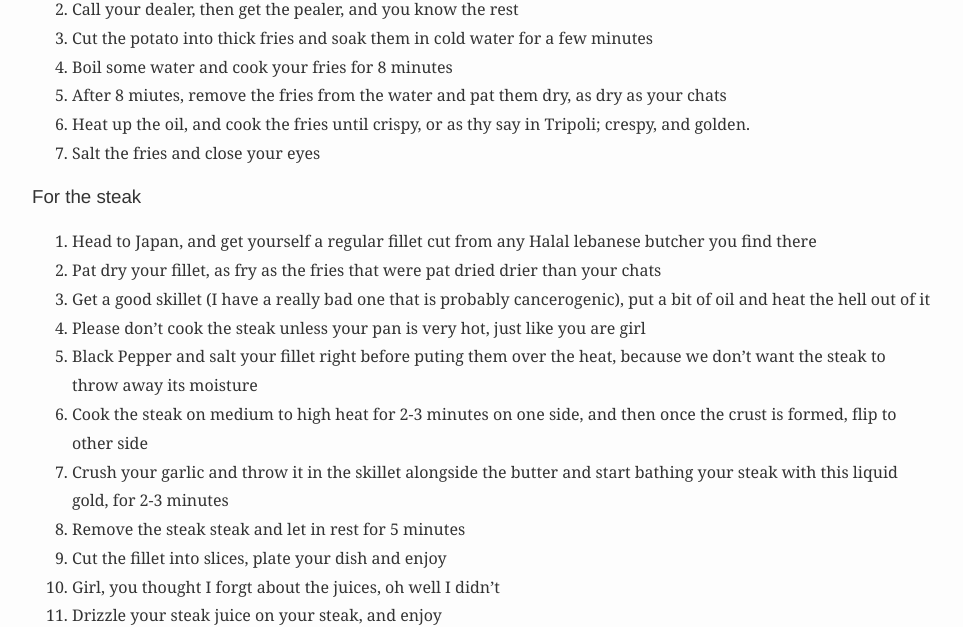
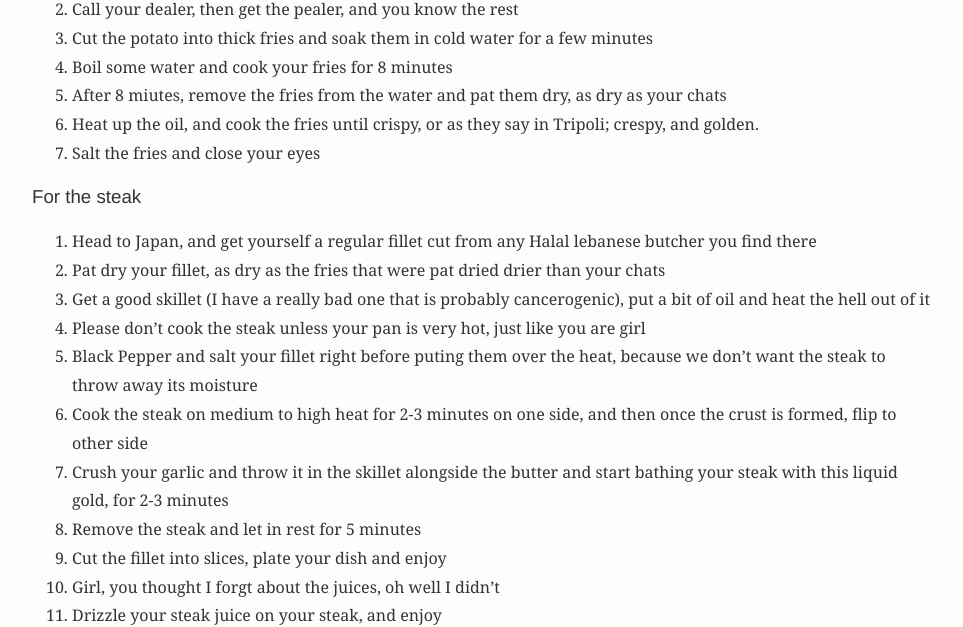
Before and after one commit to AntiLibrary5/nicools-kitchen, a Jekyll site: the page built from _posts/2026-03-28-filet-steak.md, in a window 1280 px wide. Shown: the part 1248-1875 px from the top of the page, without its empty margins (158-1121 px from the left). Built offline with Jekyll 4.4.1, drawn with Linux system fonts in a browser that asks for light colours.

Commit message:
steak and frites maj

```diff
--- a/_posts/2026-03-28-filet-steak.md
+++ b/_posts/2026-03-28-filet-steak.md
@@ -30,18 +30,18 @@ Yesterday I did a blood test, for checkups, turns out I don't have a B12 deficie
 3. Cut the potato into thick fries and soak them in cold water for a few minutes
 4. Boil some water and cook your fries for 8 minutes
 5. After 8 miutes, remove the fries from the water and pat them dry, as dry as your chats
-6. Heat up the oil, and cook the fries until crispy, or as thy say in Tripoli; crespy, and golden.
+6. Heat up the oil, and cook the fries until crispy, or as they say in Tripoli; crespy, and golden.
 7. Salt the fries and close your eyes
 
 ### For the steak
 1. Head to Japan, and get yourself a regular fillet cut from any Halal lebanese butcher you find there
-2. Pat dry your fillet, as fry as the fries that were pat dried drier than your chats
+2. Pat dry your fillet, as dry as the fries that were pat dried drier than your chats
 3. Get a good skillet (I have a really bad one that is probably cancerogenic), put a bit of oil and heat the hell out of it
 4. Please don't cook the steak unless your pan is very hot, just like you are girl
 5. Black Pepper and salt your fillet right before puting them over the heat, because we don't want the steak to throw away its moisture
 6. Cook the steak on medium to high heat for 2-3 minutes on one side, and then once the crust is formed, flip to other side
 7. Crush your garlic and throw it in the skillet alongside the butter and start bathing your steak with this liquid gold, for 2-3 minutes
-8. Remove the steak steak and let in rest for 5 minutes
+8. Remove the steak and let in rest for 5 minutes
 9. Cut the fillet into slices, plate your dish and enjoy
 10. Girl, you thought I forgt about the juices, oh well I didn't
 11. Drizzle your steak juice on your steak, and enjoy
```
